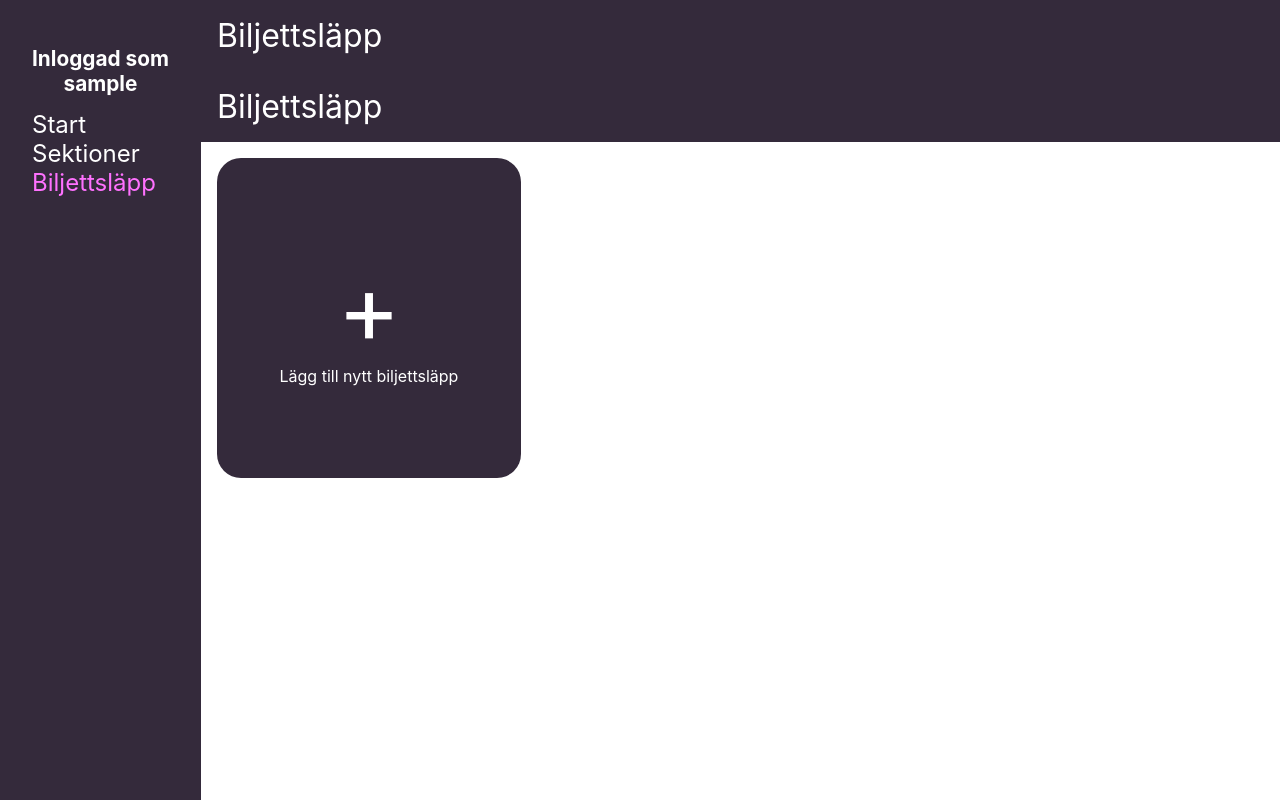
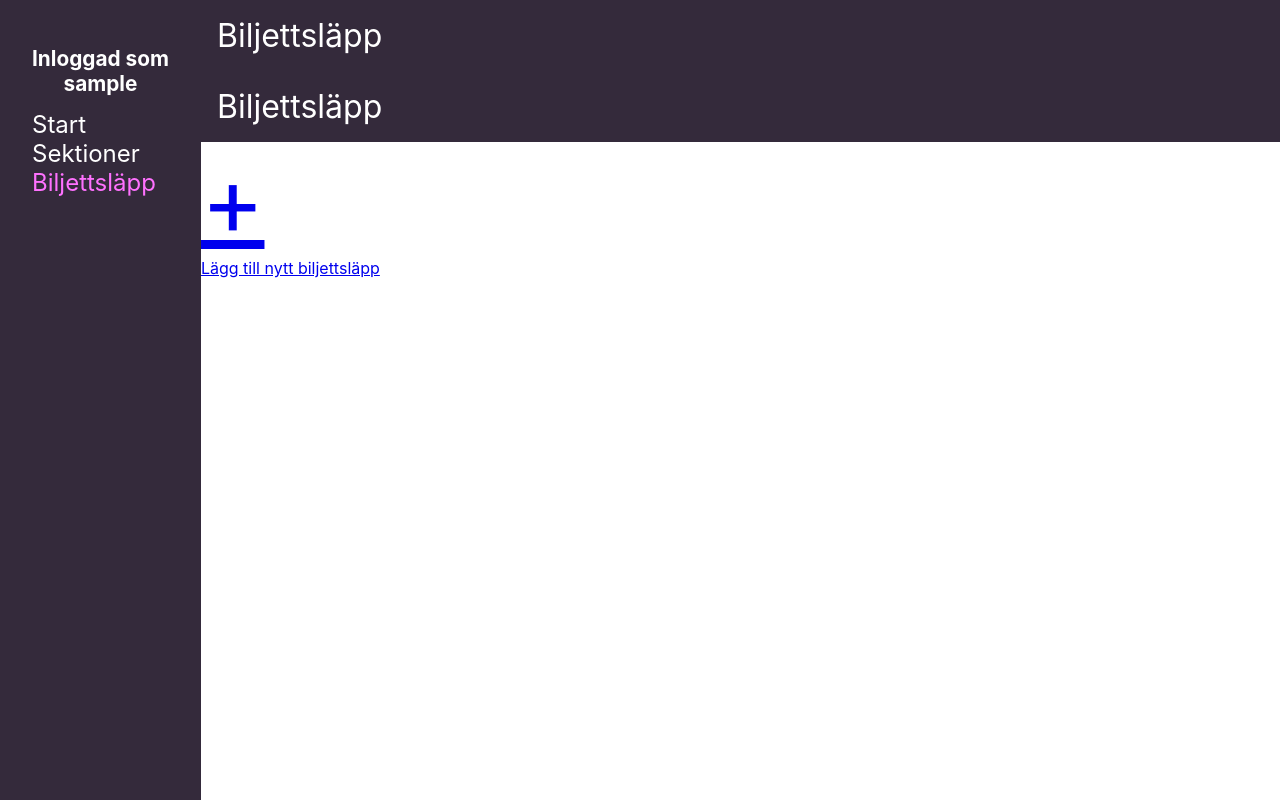
Before and after one commit to UTNkar/TD-app-admin-interface, a Django app: page /ticket-system/ in a window 1280 px wide. Run offline with Django 3.2, Linux system fonts and the light colour scheme; the visitor is signed in with stand-in values (Sample User, id 1); data that the repository does not hold is empty; some web fonts are replaced.

Commit message:
base card removed from ticket system

```diff
--- a/adminInterface/adminInterface/static/css/ticket-system.css
+++ b/adminInterface/adminInterface/static/css/ticket-system.css
@@ -1,41 +1,15 @@
-header {
-    display: flex;
-    position: fixed;
-    width: 100%;
-    background-color: #342A3B;
-    padding: 0.5em;
-    color: white;
-    font-size: 2em;
-}
-
 .container {
     display: inline-block;
     cursor: pointer;
 }
 
-.bar1,
-.bar2,
-.bar3 {
+.bar {
     width: 1.2em;
     height: 0.15em;
     background-color: white;
     margin: 0.2em 0;
     transition: 0.4s;
     margin-right: 1em;
-}
-
-.change .bar1 {
-    -webkit-transform: rotate(-45deg) translate(-9px, 6px);
-    transform: rotate(-45deg) translate(-9px, 6px);
-}
-
-.change .bar2 {
-    opacity: 0;
-}
-
-.change .bar3 {
-    -webkit-transform: rotate(45deg) translate(-8px, -8px);
-    transform: rotate(45deg) translate(-8px, -8px);
 }
 
 .flex-container {
@@ -48,8 +22,6 @@ header {
 
 @media only screen and (min-width: 600px) {
     .flex-container {
-        display: flex;
-        flex-wrap: wrap;
         align-items: left;
         justify-content: left;
         padding-top: 0em;
@@ -57,64 +29,11 @@ header {
     header {
         position: relative;
     }
-    .bar1,
-    .bar2,
-    .bar3 {
+    .bar {
         display: none;
     }
-}
-
-.flex-container>* {
-    color: white;
-    background-color: #342A3B;
-    width: 16em;
-    height: 17em;
-    margin: 1em;
-    padding: 1.5em;
-    border-radius: 1.5em;
-}
-
-.create-new {
-    display: flex;
-    flex-direction: column;
-    text-align: center;
-    justify-content: center;
-    text-decoration: none;
-    order: -1;
 }
 
 .plus {
     font-size: 6em;
 }
-
-.event-name {
-    color: #FF71FF;
-    font-size: 2em;
-    height: 2.5em !important;
-}
-
-.buttons {
-    display: flex;
-    flex-direction: column;
-    align-items: flex-end;
-    text-align: center;
-}
-
-#sections-button {
-    padding-top: 4em;
-}
-
-.edit-button {
-    align-self: flex-end;
-    background-color: #FF71FF;
-    color: white;
-    width: 6em;
-    height: 2em;
-    border-radius: 0.6em;
-    margin-top: .6em;
-}
-
-.edit-link {
-    text-decoration: none;
-    color: white;
-}
```
